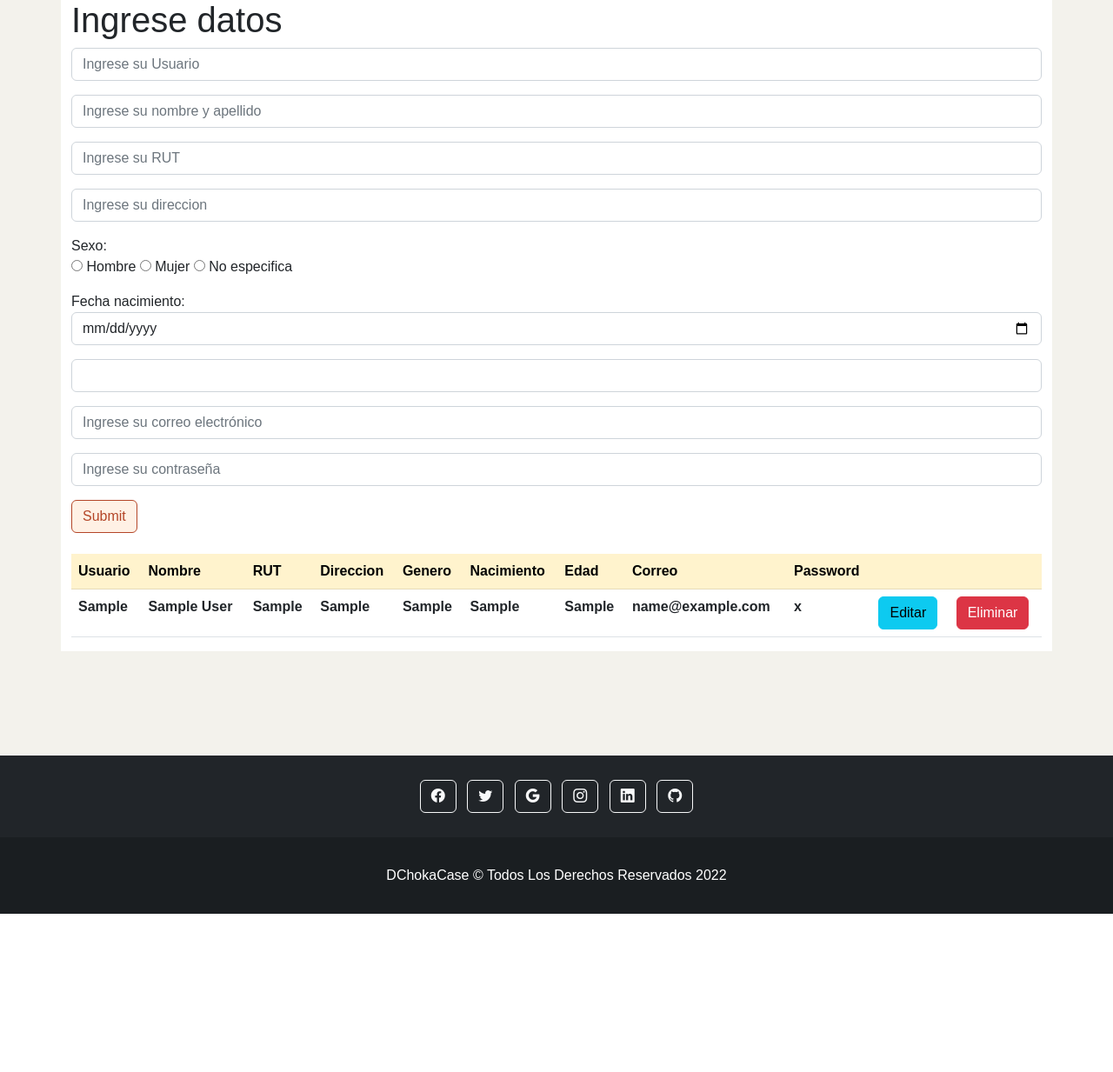
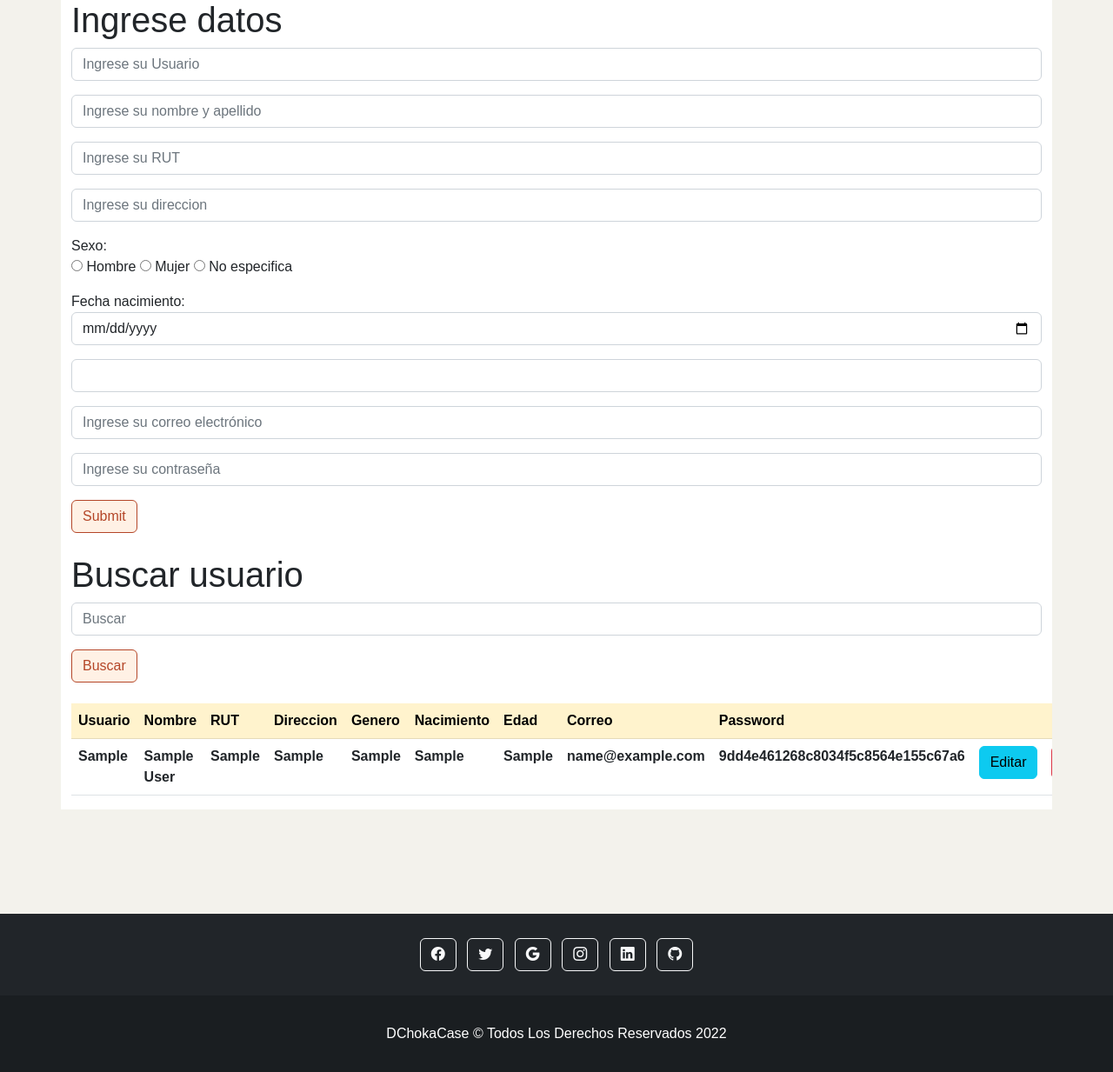
Before and after one commit to ilR23/DCHOKACASE, a PHP site: page /gestion_usuario.php in a window 1280 px wide. Shown: the part 181-1414 px from the top of the page at 87% size. Before the commit the page ends 1232 px from the top, so only its background shows below. Run offline with PHP 8.4, Linux system fonts and the light colour scheme; tables that the repository leaves empty or names only in its code hold one stand-in row (values such as "Sample post"); lists and menus that the app fills with data are empty; some libraries are stand-ins or nearby versions.

Commit message:
Arreglos block de notas

```diff
--- a/actualizar.php
+++ b/actualizar.php
@@ -29,7 +29,7 @@ $row=mysqli_fetch_array($query);
 
                                 <input placeholder="Ingrese su Usuario" required type="text" class="form-control mb-3" name="usuario" value="<?php echo $row['usuario']  ?>">
                                 <input required type="text" class="form-control mb-3" name="nombre" placeholder="Ingrese su nombre y apellido" value="<?php echo $row['nombre']  ?>">
-                                <input required type="text" class="form-control mb-3" name="rut" placeholder="Ingrese su RUT" value="<?php echo $row['rut']  ?>">
+                                <input required type="text" class="form-control mb-3" name="direccion" placeholder="Ingrese su direccion" value="<?php echo $row['direccion']  ?>">
                                 <input required type="email" class="form-control mb-3" name="email"  placeholder="Ingrese su correo electrónico" value="<?php echo $row['email']  ?>">
                                 <input required type="password" class="form-control mb-3" name="pass" placeholder="Ingrese su contraseña" value="<?php echo $row['pass']  ?>">
 
--- a/gestion_usuario.php
+++ b/gestion_usuario.php
@@ -54,7 +54,7 @@
 
         <div class="container" id="lg">
                 <div class="row">
-                    <div class="col">
+                    <div class="col-12">
                         <h1>Ingrese datos</h1>
                             <form action="insertarCRUD.php" method="POST">
 
@@ -78,8 +78,14 @@
                             </form>
                     </div>
 
-                    <div class="col">
-                        <table class="table" >
+                    <div class="col-12" id="box">
+                        <h1>Buscar usuario</h1>
+                        <form action="gestion_usuario.php" method="POST">
+
+                            <input type="text" class="form-control mb-3" name="buscar" placeholder="Buscar" >
+                            <input type="submit" class="mb-4 btn btn-ini" value="Buscar">
+                        </form>
+                        <table class="table table-responsive" >
                             <thead class="table-warning table-striped">
                                 <tr>
                                     <th>Usuario</th>
@@ -98,6 +104,7 @@
 
                             <tbody>
                                     <?php
+
                                         while($row=mysqli_fetch_array($query)){
                                     ?>
                                         <tr>
@@ -109,7 +116,7 @@
                                             <th><?php  echo $row['nacimiento']?></th>
                                             <th><?php  echo $row['edad']?></th>
                                             <th><?php  echo $row['email']?></th>
-                                            <th><?php  echo $row['pass']?></th>
+                                            <th><?php  echo md5($row['pass'])?></th>
                                             <th><a href="actualizar.php?id=<?php echo $row['rut'] ?>" class="btn btn-info">Editar</a></th>
                                             <th><a href="delete.php?id=<?php echo $row['rut'] ?>" class="btn btn-danger">Eliminar</a></th>
                                         </tr>
--- a/insertar.php
+++ b/insertar.php
@@ -18,7 +18,7 @@ $sql="INSERT INTO administracion VALUES('$usuario','$nombre','$rut','$direccion'
 $query= mysqli_query($con,$sql);
 
 if($query){
-    Header("Location: registro.php");
+    Header("Location: login.php");
 
 }else {
 }
--- a/styles.css
+++ b/styles.css
@@ -130,7 +130,9 @@ footer p{
 }
 
 /*=========================LOGIN================================*/
-
+#box{
+  overflow: scroll;
+}
 .bg{
     background-image: url(img/banner_login.webp);
 
--- a/update.php
+++ b/update.php
@@ -6,10 +6,14 @@ $con=conectar();
 $usuario=$_POST['usuario'];
 $nombre=$_POST['nombre'];
 $rut=$_POST['rut'];
+$direccion=$_POST['direccion'];
+$hm=$_POST['hm'];
+$nacimiento=$_POST['nacimiento'];
+$edad=$_POST['edad'];
 $email=$_POST['email'];
 $pass=$_POST['pass'];
 
-$sql="UPDATE administracion SET  usuario='$usuario',nombre='$nombre',email='$email',pass='$pass' WHERE rut='$rut'";
+$sql="UPDATE administracion SET  usuario='$usuario',nombre='$nombre',email='$email',direccion='$direccion',pass='$pass' WHERE rut='$rut'";
 $query=mysqli_query($con,$sql);
 
     if($query){
--- a/validar.php
+++ b/validar.php
@@ -14,15 +14,14 @@ $_SESSION['nombre']=$nombre;
 $validar_login= mysqli_query($con,"SELECT * FROM administracion WHERE email='$email' and pass='$pass'");
 
 if(mysqli_num_rows($validar_login) > 0){
-    $nombre=$_POST['nombre'];
-    $_SESSION['nombre']=$nombre;
+
     Header("Location: index.php");
     exit;
 
 }else {
     echo '
         <script>
-            alert("Usuario no existe, por favor verifique los datos introducidos");
+            alert("Usuario no encontrado, por favor verifique los datos introducidos o realize su registro");
             window.location= "login.php";
         </script>
     ';
```
Also changed, not shown: buscar.php (added, +10 -0 lines), registro.php (+10 -1 lines).
